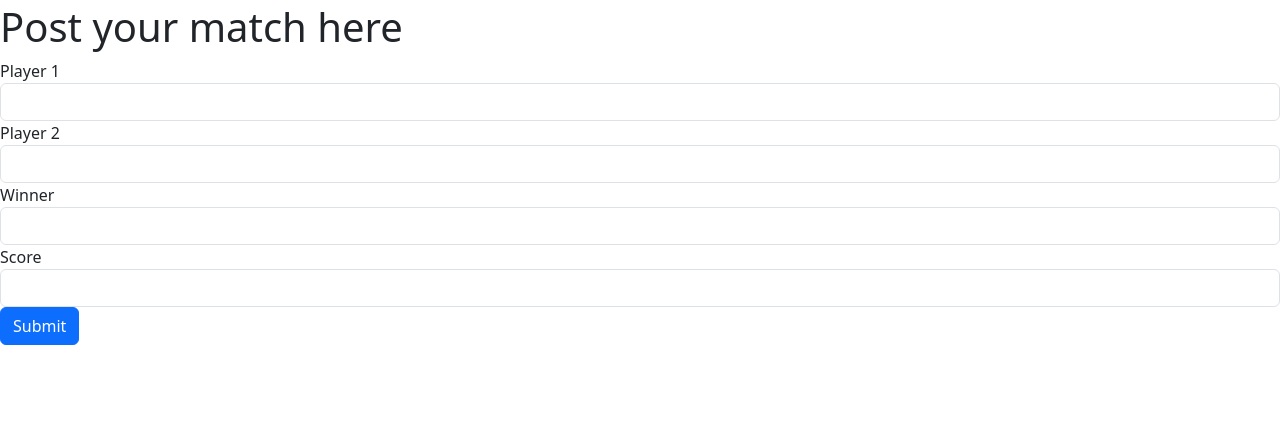
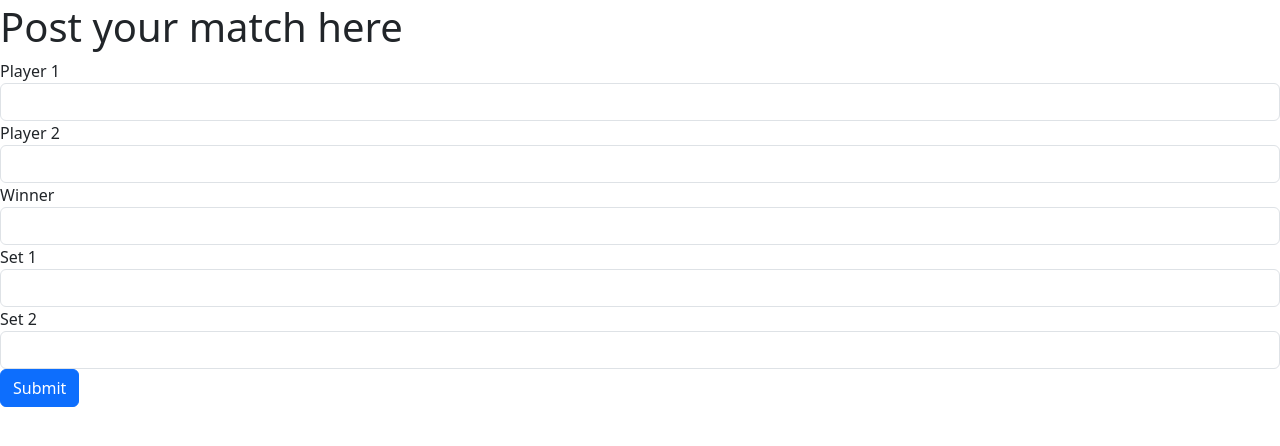
Before and after one commit to GavinGMC/CCTR, a Flask app: page /matches.html in a window 1280 px wide. Shown: the part 73-519 px from the top of the page. Run offline with Flask 3, Linux system fonts and the light colour scheme.

Commit message:
Switches scoring to two sets

```diff
--- a/app/templates/matches.html
+++ b/app/templates/matches.html
@@ -49,8 +49,14 @@
           <input type="text" class="form-control" id="winner" name="winner">
         </div>
         <div class="form-group">
-          <label for="score">Score</label>
+          <label for="score">Set 1</label>
           <input type="text" class="form-control" id="score" name="score">
+        </div>
+        <div class="form-group">
+          <label for="score">Set 2</label>
+          <input type="text" class="form-control" id="score" name="score">
+        </div>
+
         <button type="submit" class="btn btn-primary">Submit</button>
       </form>
     </div>
```
